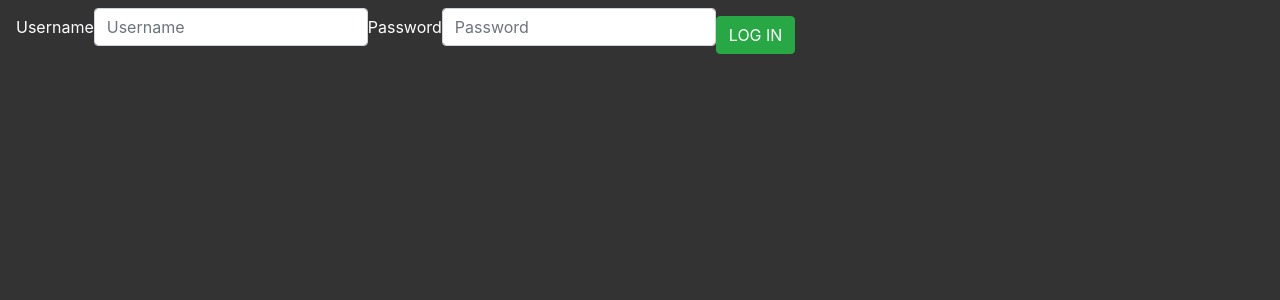
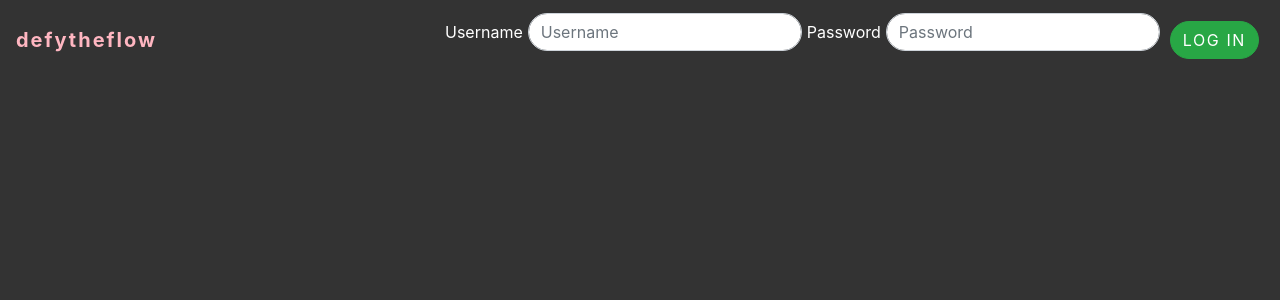
Before and after one commit to defytheflow/first-website, a Django app: page / in a window 1280 px wide. Shown: the top 300 px of the page. Run offline with Django 3.2, Linux system fonts and the light colour scheme; some libraries are stand-ins or nearby versions.

Commit message:
Style index page navbar
Type: style

```diff
--- a/src/apps/accounts/static/accounts/css/index.css
+++ b/src/apps/accounts/static/accounts/css/index.css
@@ -1,3 +1,21 @@
 body {
   color: #fff;
 }
+
+.nav-accounts .navbar-brand {
+  color: lightpink;
+  font-weight: bold;
+  letter-spacing: 0.1em;
+}
+
+.nav-accounts input {
+  margin: 5px;
+  border-radius: 2rem;
+}
+
+.nav-accounts button {
+  margin: 5px;
+  border-radius: 2rem;
+  letter-spacing: .1rem;
+  transition: all 0.2s;
+}
--- a/src/apps/accounts/templates/accounts/index.html
+++ b/src/apps/accounts/templates/accounts/index.html
@@ -10,7 +10,8 @@
 {% endblock %}
 
 {% block content %}
-  <nav class="navbar">
+  <nav class="navbar fixed-top nav-accounts">
+    <a class="navbar-brand" href="{% url 'index' %}">defytheflow</a>
     <form class="form-inline" action="{% url 'login' %}" method="POST">
       {% csrf_token %}
       {% bootstrap_form form show_label=False %}
--- a/src/apps/accounts/templates/accounts/login.html
+++ b/src/apps/accounts/templates/accounts/login.html
@@ -11,7 +11,7 @@
 
 {% block content %}
   <div class="container text-center">
-    <form class="form-account" action="{% url 'login' %}" method="POST">
+    <form class="form-accounts" action="{% url 'login' %}" method="POST">
       {% csrf_token %}
 
       {% bootstrap_form_errors form type=non_field %}
--- a/src/apps/accounts/templates/accounts/signup.html
+++ b/src/apps/accounts/templates/accounts/signup.html
@@ -11,7 +11,7 @@
 
 {% block content %}
   <div class="container text-center">
-    <form class="form-account" action="{% url 'signup' %}" method="POST">
+    <form class="form-accounts" action="{% url 'signup' %}" method="POST">
       {% csrf_token %}
 
       {% bootstrap_form_errors form type=non_field %}
--- a/src/templates/base.html
+++ b/src/templates/base.html
@@ -12,7 +12,7 @@
     {% bootstrap_messages %}
     <link rel="stylesheet" href="{% static 'css/style.css' %}">
     {% block css %} {% endblock %}
-    <link rel="shortcut icon" href="{% static 'img/logo.jpeg' %}">
+    <!-- <link rel="shortcut icon" href="{% static 'img/logo.jpeg' %}"> -->
   </head>
   <body>
     {% block content %} {% endblock %}
```
Also changed, not shown: src/apps/accounts/static/accounts/css/style.css (+5 -5 lines), src/db.sqlite3, src/static/img/logo.jpeg (deleted).
